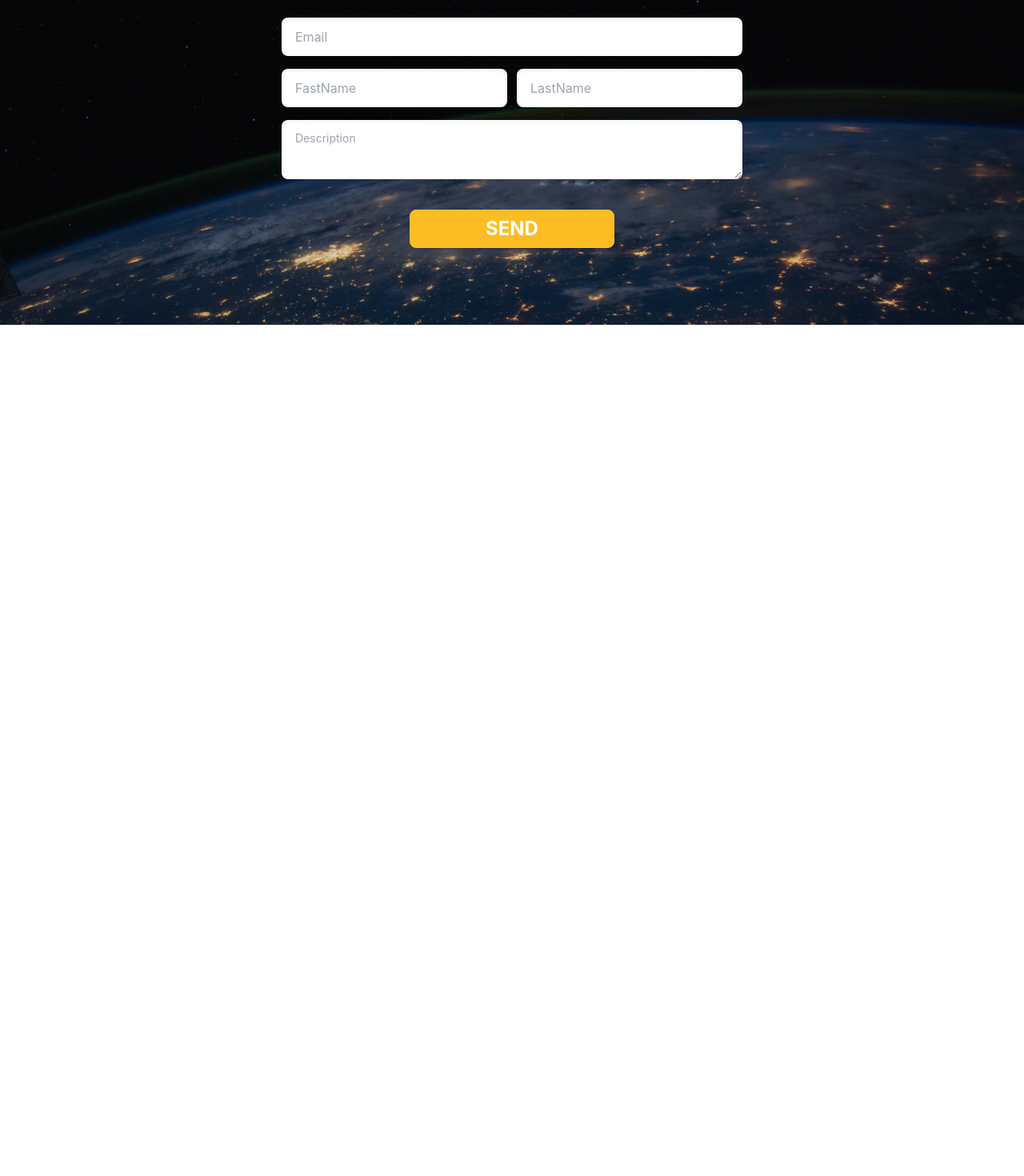
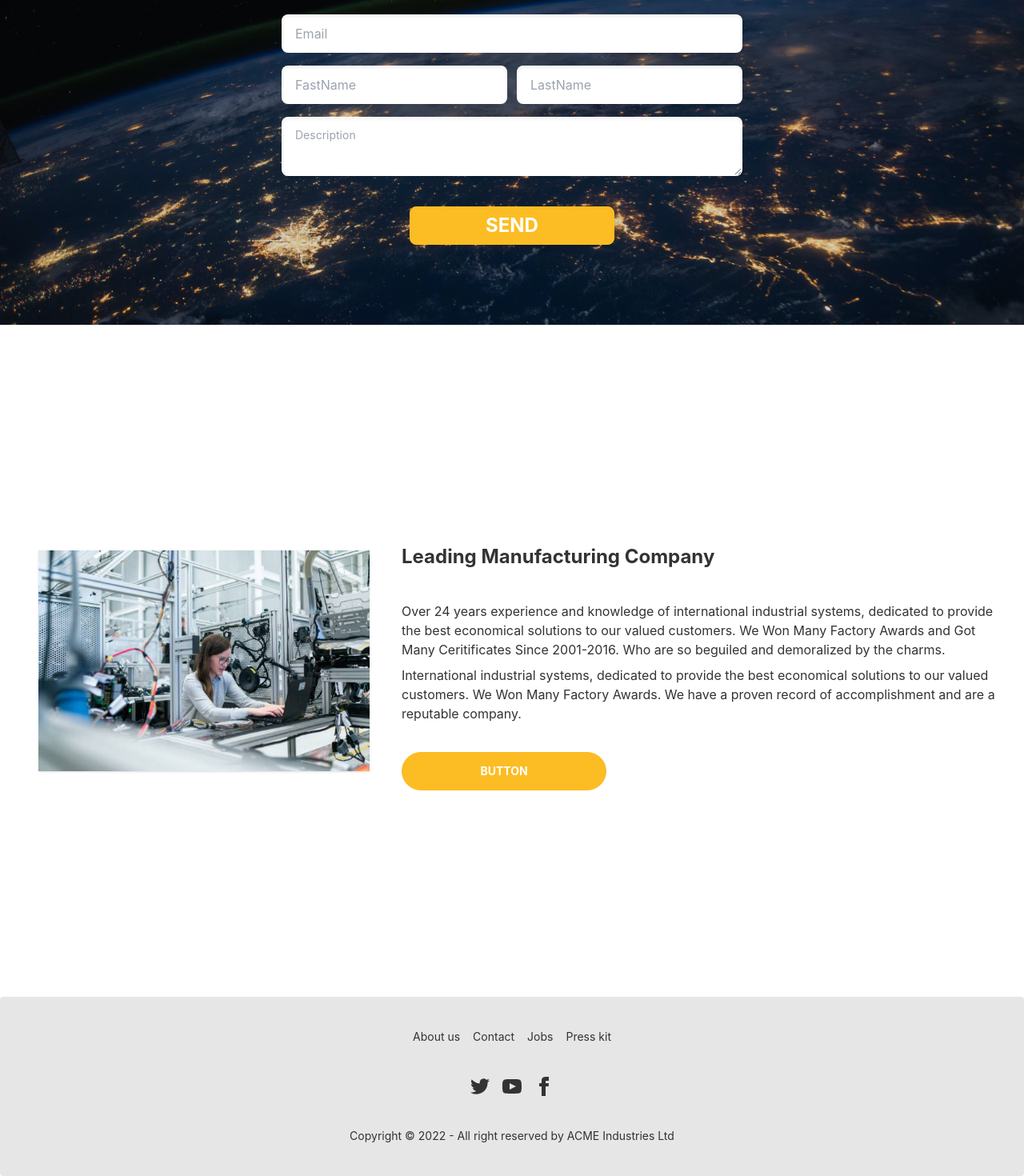
Before and after one commit to newtonchakma/computer-tools-manufacture-client-site, a React (Create React App) app: page / in a window 1280 px wide. Shown: the part 1224-2694 px from the top of the page at 80% size. Before the commit the page ends 1650 px from the top, so only its background shows below. Built offline with nearby package versions, Linux system fonts and the light colour scheme.

Commit message:
footer and about added

```diff
--- a/src/App.css
+++ b/src/App.css
@@ -4,7 +4,7 @@
 @tailwind components;
 @tailwind utilities;
 .App {
-  text-align: center;
+
 }
 
 .App-logo {
--- /dev/null
+++ b/src/Components/Home/About.js
@@ -0,0 +1,30 @@
+import React from 'react';
+import about from '../../images/about.jpg'
+
+const About = () => {
+    return (
+        <div className='flex mx-4 px-3 my-5 py-5 min-h-screen items-center flex-col lg:flex-row  h-full mt-5 pt-5 sm: h-full '>
+
+            <div className='p-5 w-full justify-center '>
+            <img className='shadow ' src={about} alt=""  />
+
+            </div>
+            <div className='pl-5 mt-4 justify-center '>
+                <h1 className='text-2xl font-bold mb-5 pb-5'>Leading Manufacturing Company</h1>
+                <p className='text-base'>
+                Over 24 years experience and knowledge of international industrial systems, dedicated to provide the best economical solutions to our valued customers. We Won Many Factory Awards and Got Many Ceritificates Since 2001-2016. Who are so beguiled and demoralized by the charms.
+                </p>
+                <p className='text-base mt-2 mb-4'>
+                International industrial systems, dedicated to provide the best economical solutions to our valued customers. We Won Many Factory Awards. We have a proven record of accomplishment and are a reputable company.
+
+                </p>
+                <button class="btn w-64 rounded-full btn-warning mt-5 text-white font-bold">Button</button>
+
+
+            </div>
+        </div>
+
+    );
+};
+
+export default About;
--- a/src/Components/Home/Contact/Contact.css
+++ b/src/Components/Home/Contact/Contact.css
@@ -1,7 +1,7 @@
 #contact{
     background-image: url('../../../images/contactBanner.jpg');
     background-size: cover;
-    background-position: fixed;
+    background-position: right;
     background-repeat: no-repeat;
     background-color: rgba(31, 29, 29, 0.2);
     background-blend-mode: color;
--- a/src/Components/Home/Contact/Contact.js
+++ b/src/Components/Home/Contact/Contact.js
@@ -2,11 +2,11 @@
 import './Contact.css'
 const Contact = () => {
     return (
-        <div id='contact' className='mb-5 pb-5 h-[520px]'>
+        <div id='contact' className='mb-5 pb-5 px-5 h-[520px]'>
             <div className='my-9 mt-5 pt-5 font-bold text-center'>
-                <h1 className='text-white  mt-5 text-4xl'>Have Any Question? <span className='text-secondary'>Contact Us</span></h1>
+                <h1 className='text-white  mt-5 text-3xl'>Have Any Question? <span className='text-secondary'>Contact Us</span></h1>
             </div>
-            <div className='w-[750] mt-4 pt-5'>
+            <div className='w-[750] mt-4 pt-5 mx-auto max-w-xl'>
                 <form className='mx-auto w-full'>
                 <input type="email" placeholder="Email" class="input w-full max-w-xl shadow-inner" />
                 <div class="flex max-w-xl mt-4 mx-auto">
@@ -16,7 +16,9 @@
 
                 <textarea class="textarea w-full mt-4 max-w-xl shadow-inner" placeholder="Description"></textarea>
                 <br></br>
+                <div className='mx-auto max-w-xl text-center'>
                 <button class=" btn-wide my-8 text-white btn btn-warning max-w-xl shadow font-bold text-2xl">Send</button>
+                </div>
                 </form>
             </div>
         </div>
--- a/src/Components/Home/Home.js
+++ b/src/Components/Home/Home.js
@@ -1,4 +1,6 @@
 import React from 'react';
+import Footer from '../SharePages/Footer';
+import About from './About';
 import Banner from './Banner/Banner';
 import BussnessSumary from './BussnessSumary';
 import Contact from './Contact/Contact';
@@ -10,6 +12,9 @@
           <Banner></Banner>
           <BussnessSumary></BussnessSumary>
           <Contact></Contact>
+          <About></About>
+          <Footer></Footer>
+
         </div>
     );
 };
--- /dev/null
+++ b/src/Components/SharePages/Footer.js
@@ -0,0 +1,28 @@
+import React from 'react';
+
+const Footer = () => {
+    return (
+        <div>
+            <footer class="footer footer-center p-10 bg-base-200 text-base-content rounded">
+  <div class="grid grid-flow-col gap-4">
+    <a class="link link-hover">About us</a>
+    <a class="link link-hover">Contact</a>
+    <a class="link link-hover">Jobs</a>
+    <a class="link link-hover">Press kit</a>
+  </div>
+  <div>
+    <div class="grid grid-flow-col gap-4">
+      <a><svg xmlns="http://www.w3.org/2000/svg" width="24" height="24" viewBox="0 0 24 24" class="fill-current"><path d="M24 4.557c-.883.392-1.832.656-2.828.775 1.017-.609 1.798-1.574 2.165-2.724-.951.564-2.005.974-3.127 1.195-.897-.957-2.178-1.555-3.594-1.555-3.179 0-5.515 2.966-4.797 6.045-4.091-.205-7.719-2.165-10.148-5.144-1.29 2.213-.669 5.108 1.523 6.574-.806-.026-1.566-.247-2.229-.616-.054 2.281 1.581 4.415 3.949 4.89-.693.188-1.452.232-2.224.084.626 1.956 2.444 3.379 4.6 3.419-2.07 1.623-4.678 2.348-7.29 2.04 2.179 1.397 4.768 2.212 7.548 2.212 9.142 0 14.307-7.721 13.995-14.646.962-.695 1.797-1.562 2.457-2.549z"></path></svg></a>
+      <a><svg xmlns="http://www.w3.org/2000/svg" width="24" height="24" viewBox="0 0 24 24" class="fill-current"><path d="M19.615 3.184c-3.604-.246-11.631-.245-15.23 0-3.897.266-4.356 2.62-4.385 8.816.029 6.185.484 8.549 4.385 8.816 3.6.245 11.626.246 15.23 0 3.897-.266 4.356-2.62 4.385-8.816-.029-6.185-.484-8.549-4.385-8.816zm-10.615 12.816v-8l8 3.993-8 4.007z"></path></svg></a>
+      <a><svg xmlns="http://www.w3.org/2000/svg" width="24" height="24" viewBox="0 0 24 24" class="fill-current"><path d="M9 8h-3v4h3v12h5v-12h3.642l.358-4h-4v-1.667c0-.955.192-1.333 1.115-1.333h2.885v-5h-3.808c-3.596 0-5.192 1.583-5.192 4.615v3.385z"></path></svg></a>
+    </div>
+  </div>
+  <div>
+    <p>Copyright © 2022 - All right reserved by ACME Industries Ltd</p>
+  </div>
+</footer>
+        </div>
+    );
+};
+
+export default Footer;
--- a/src/Components/SharePages/Header.js
+++ b/src/Components/SharePages/Header.js
@@ -12,7 +12,7 @@
     <li><Link to="/blogs">blogs</Link></li>
     </>
     return (
-        <div class="navbar bg-base-100 shadow-lg sticky top-0 z-46 py-5 px-4">
+        <div class="navbar bg-base-100 sticky top-0 shadow-lg z-500 py-5 px-4">
   <div class="navbar-start">
     <div class="dropdown">
       <label tabindex="0" class="btn btn-ghost lg:hidden">
@@ -22,7 +22,7 @@
       {menuItems}
       </ul>
     </div>
-    <a class=" btn bg-inherit normal-case text-4xl font-bold text-orange-600">CUMPUTER PARTS</a>
+    <a className=" btn bg-inherit normal-case text-4xl font-bold text-orange-600">CUMPUTER PARTS</a>
   </div>
   <div class="navbar-center hidden lg:flex">
     <ul class="menu menu-horizontal p-0">
```
Also changed, not shown: src/images/about.jpg (added).
